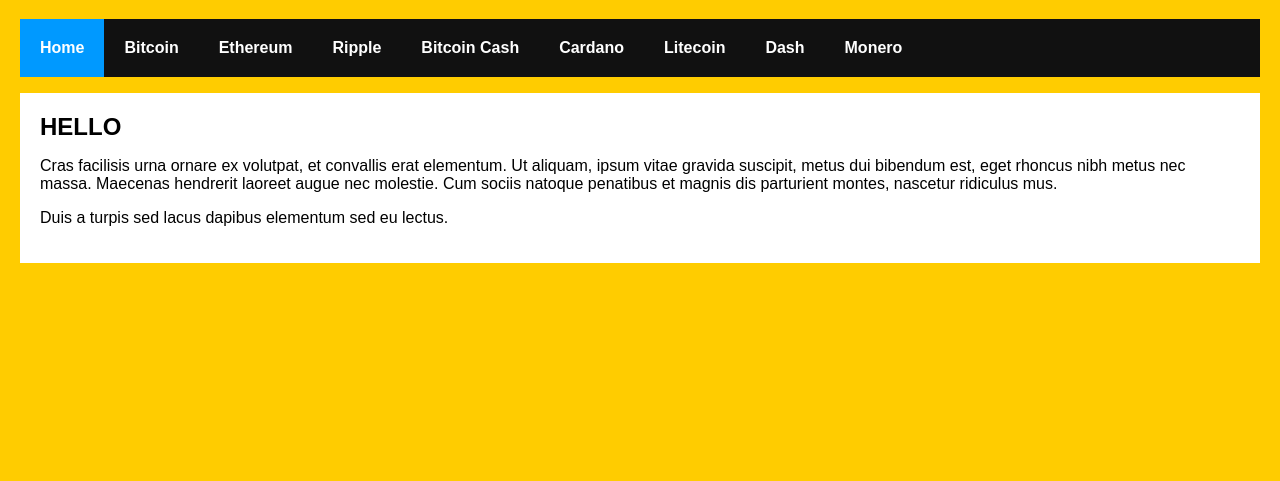
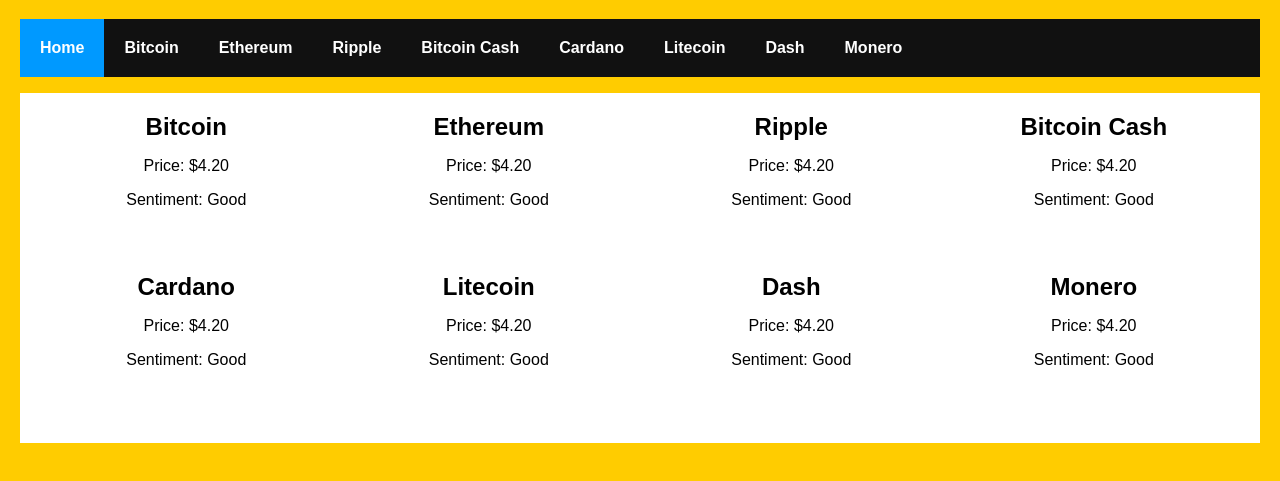
Before and after one commit to mikesetzer/crypto-confidence, a React app: page / in a window 1280 px wide. Shown: the part 81-562 px from the top of the page. Built offline with nearby package versions, Linux system fonts and the light colour scheme.

Commit message:
Added cards
- Added cards
- Added structure to homepage

```diff
--- a/src/Main.js
+++ b/src/Main.js
@@ -4,7 +4,7 @@
   NavLink,
   HashRouter
 } from "react-router-dom";
-import home from "./home";
+import Home from "./Home";
 import bitcoin from "./currency/bitcoin";
 import ethereum from "./currency/ethereum";
 import ripple from "./currency/ripple";
@@ -33,7 +33,7 @@
             <li><NavLink to="/currency/monero">Monero</NavLink></li>
           </ul>
           <div className="content">
-             <Route exact path="/" component={home}/>
+             <Route exact path="/" component={Home}/>
              <Route path="/currency/bitcoin" component={bitcoin}/>
              <Route path="/currency/ethereum" component={ethereum}/>
              <Route path="/currency/ripple" component={ripple}/>
--- a/src/cards/ripple.js
+++ b/src/cards/RippleCard.js
@@ -1,14 +1,15 @@
 import React, { Component } from "react";
 
-class rippleCard extends Component {
+class RippleCard extends Component {
   render() {
     return (
       <div class="card">
         <h2>Ripple</h2>
         <p>Price: $4.20</p>
+        <p className="sentiment">Sentiment: Good</p>
       </div>
     );
   }
 }
 
-export default rippleCard;
+export default RippleCard;
--- a/src/cards/bitcoinCard.js
+++ b/src/cards/bitcoinCard.js
@@ -1,14 +1,15 @@
 import React, { Component } from "react";
 
-class bitcoinCard extends Component {
+class BitcoinCard extends Component {
   render() {
     return (
-      <div class="card">
+      <div className="card">
         <h2>Bitcoin</h2>
         <p>Price: $4.20</p>
+        <p className="sentiment">Sentiment: Good</p>
       </div>
     );
   }
 }
 
-export default bitcoinCard;
+export default BitcoinCard;
--- a/src/cards/bitcoinCashCard.js
+++ b/src/cards/bitcoinCashCard.js
@@ -1,14 +1,15 @@
 import React, { Component } from "react";
 
-class bitcoinCashCard extends Component {
+class BitcoinCashCard extends Component {
   render() {
     return (
       <div class="card">
         <h2>Bitcoin Cash</h2>
         <p>Price: $4.20</p>
+        <p className="sentiment">Sentiment: Good</p>
       </div>
     );
   }
 }
 
-export default bitcoinCashCard;
+export default BitcoinCashCard;
--- a/src/cards/cardanoCard.js
+++ b/src/cards/cardanoCard.js
@@ -1,14 +1,15 @@
 import React, { Component } from "react";
 
-class cardanoCard extends Component {
+class CardanoCard extends Component {
   render() {
     return (
       <div class="card">
         <h2>Cardano</h2>
         <p>Price: $4.20</p>
+        <p className="sentiment">Sentiment: Good</p>
       </div>
     );
   }
 }
 
-export default cardanoCard;
+export default CardanoCard;
--- a/src/cards/dashCard.js
+++ b/src/cards/dashCard.js
@@ -1,14 +1,15 @@
 import React, { Component } from "react";
 
-class dashCard extends Component {
+class DashCard extends Component {
   render() {
     return (
       <div class="card">
         <h2>Dash</h2>
         <p>Price: $4.20</p>
+        <p className="sentiment">Sentiment: Good</p>
       </div>
     );
   }
 }
 
-export default dashCard;
+export default DashCard;
--- a/src/cards/ethereumCard.js
+++ b/src/cards/ethereumCard.js
@@ -1,14 +1,15 @@
 import React, { Component } from "react";
 
-class ethereumCard extends Component {
+class EthereumCard extends Component {
   render() {
     return (
       <div class="card">
         <h2>Ethereum</h2>
         <p>Price: $4.20</p>
+        <p className="sentiment">Sentiment: Good</p>
       </div>
     );
   }
 }
 
-export default ethereumCard;
+export default EthereumCard;
--- a/src/cards/litecoinCard.js
+++ b/src/cards/litecoinCard.js
@@ -1,14 +1,15 @@
 import React, { Component } from "react";
 
-class litecoinCard extends Component {
+class LitecoinCard extends Component {
   render() {
     return (
       <div class="card">
         <h2>Litecoin</h2>
         <p>Price: $4.20</p>
+        <p className="sentiment">Sentiment: Good</p>
       </div>
     );
   }
 }
 
-export default litecoinCard;
+export default LitecoinCard;
--- a/src/cards/moneroCard.js
+++ b/src/cards/moneroCard.js
@@ -1,14 +1,15 @@
 import React, { Component } from "react";
 
-class moneroCard extends Component {
+class MoneroCard extends Component {
   render() {
     return (
       <div class="card">
         <h2>Monero</h2>
         <p>Price: $4.20</p>
+        <p className="sentiment">Sentiment: Good</p>
       </div>
     );
   }
 }
 
-export default moneroCard;
+export default MoneroCard;
--- a/src/home.js
+++ b/src/home.js
@@ -1,21 +1,48 @@
 import React, { Component } from "react";
 
-class home extends Component {
+import BitcoinCard from "./cards/BitcoinCard";
+import EthereumCard from "./cards/EthereumCard";
+import RippleCard from "./cards/RippleCard";
+import BitcoinCashCard from "./cards/BitcoinCashCard";
+import CardanoCard from "./cards/CardanoCard";
+import LitecoinCard from "./cards/LitecoinCard";
+import DashCard from "./cards/DashCard";
+import MoneroCard from "./cards/MoneroCard";
+
+class Home extends Component {
   render() {
     return (
       <div>
-        <h2>HELLO</h2>
-        <p>Cras facilisis urna ornare ex volutpat, et
-        convallis erat elementum. Ut aliquam, ipsum vitae
-        gravida suscipit, metus dui bibendum est, eget rhoncus nibh
-        metus nec massa. Maecenas hendrerit laoreet augue
-        nec molestie. Cum sociis natoque penatibus et magnis
-        dis parturient montes, nascetur ridiculus mus.</p>
+        <div className="cards">
 
-        <p>Duis a turpis sed lacus dapibus elementum sed eu lectus.</p>
+          <div className="cryptocard">
+            <BitcoinCard />
+          </div>
+          <div className="cryptocard">
+            <EthereumCard />
+          </div>
+          <div className="cryptocard">
+            <RippleCard />
+          </div>
+          <div className="cryptocard">
+            <BitcoinCashCard />
+          </div>
+          <div className="cryptocard">
+            <CardanoCard />
+          </div>
+          <div className="cryptocard">
+            <LitecoinCard />
+          </div>
+          <div className="cryptocard">
+            <DashCard />
+          </div>
+          <div className="cryptocard">
+            <MoneroCard />
+          </div>
+        </div>
       </div>
     );
   }
 }
 
-export default home;
+export default Home;
--- a/src/index.css
+++ b/src/index.css
@@ -36,3 +36,18 @@
   .active {
     background-color: #0099FF;
   }
+  .cards {
+    display: grid;
+    grid-gap: 10px;
+    grid-auto-rows: minmax(100px, auto);
+    grid-template-columns: repeat(4, 1fr);
+  }
+  .card {
+    display: block;
+    min-height: 150px;
+    min-width: 125px;
+    text-align: center;
+    margin: auto;
+    padding: auto;
+    vertical-align: middle;
+  }
```
